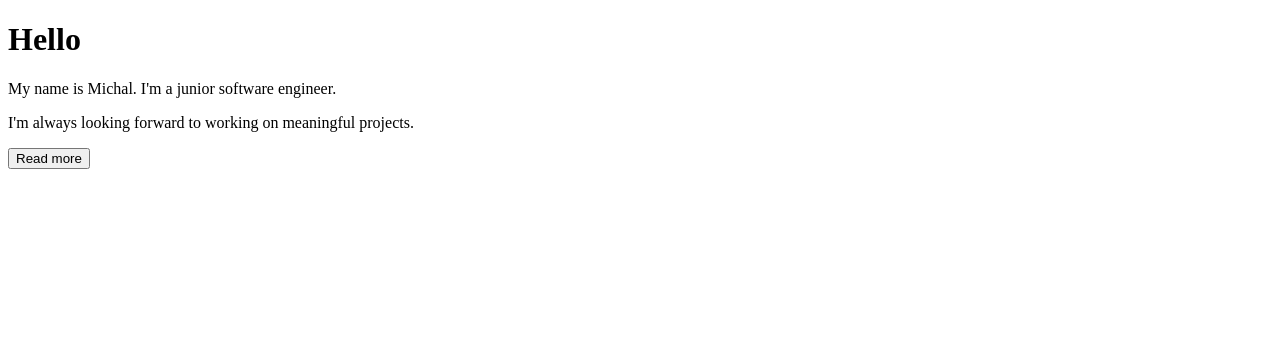
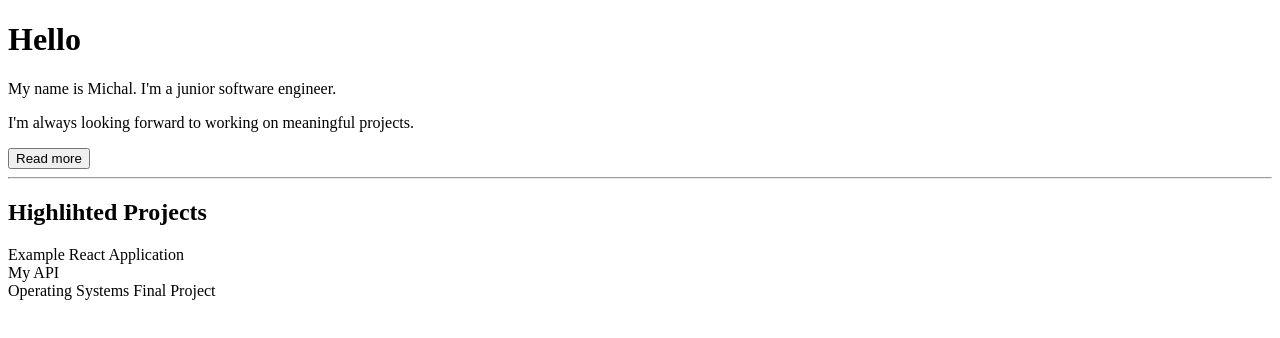
Before and after one commit to mjaniczko/Portfolio-React, a React (Create React App) app: page / in a window 1280 px wide. Shown: the top 338 px of the page. Built offline with nearby package versions, Linux system fonts and the light colour scheme.

Commit message:
import Projects and render on page Projects component

```diff
--- a/src/App.js
+++ b/src/App.js
@@ -1,14 +1,16 @@
 import React, { Component } from 'react';
+import Projects from './Projects';
 
 class App extends Component {
-    constructor () {
-        super();
-        this.state = { displayBio: false };
+    //constructor () {
+        //    super();
+        //    this.state = { displayBio: false };
+        //    this.toggleDisplayBio = this.toggleDisplayBio.bind(this);
+        //};
+    state = { displayBio: false }
 
-        this.toggleDisplayBio = this.toggleDisplayBio.bind(this);
-    };
-
-    toggleDisplayBio () {
+    // togleDisplayBio () {this.set...}
+    toggleDisplayBio = () => {
         this.setState({ displayBio: !this.state.displayBio });
     };
 
@@ -32,6 +34,8 @@ class App extends Component {
                         </div>
                     )
                 }
+                <hr/>
+                <Projects/>
             </div>
         );
     };
```
